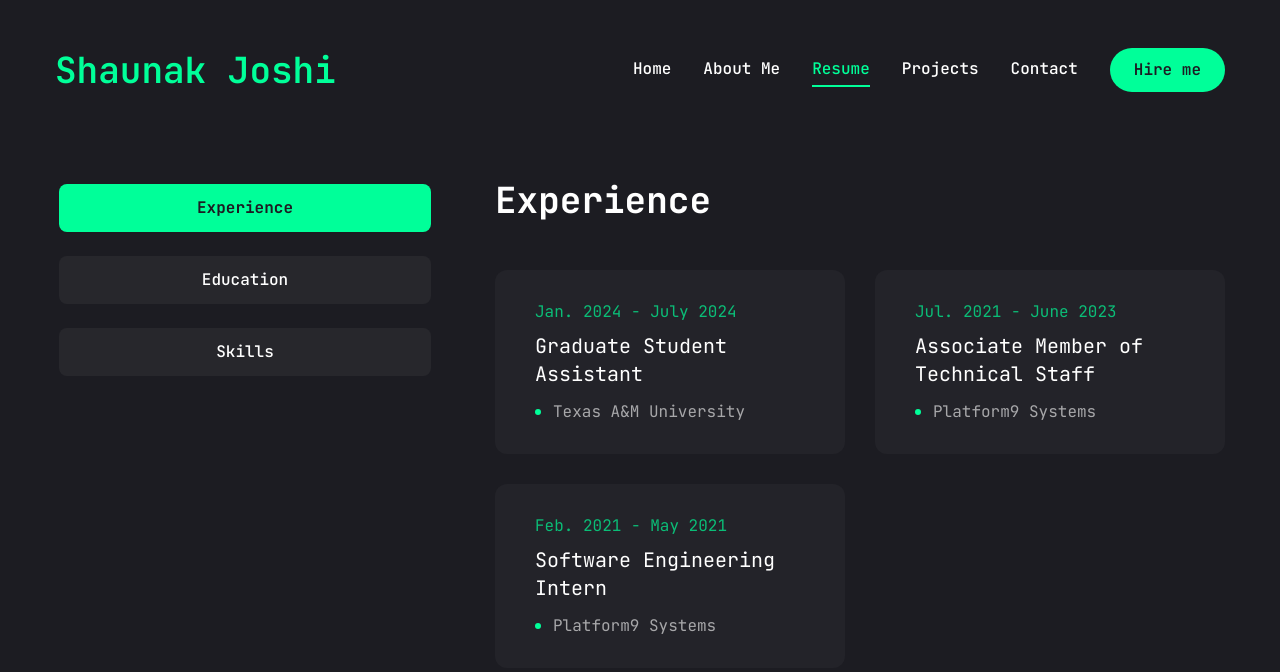
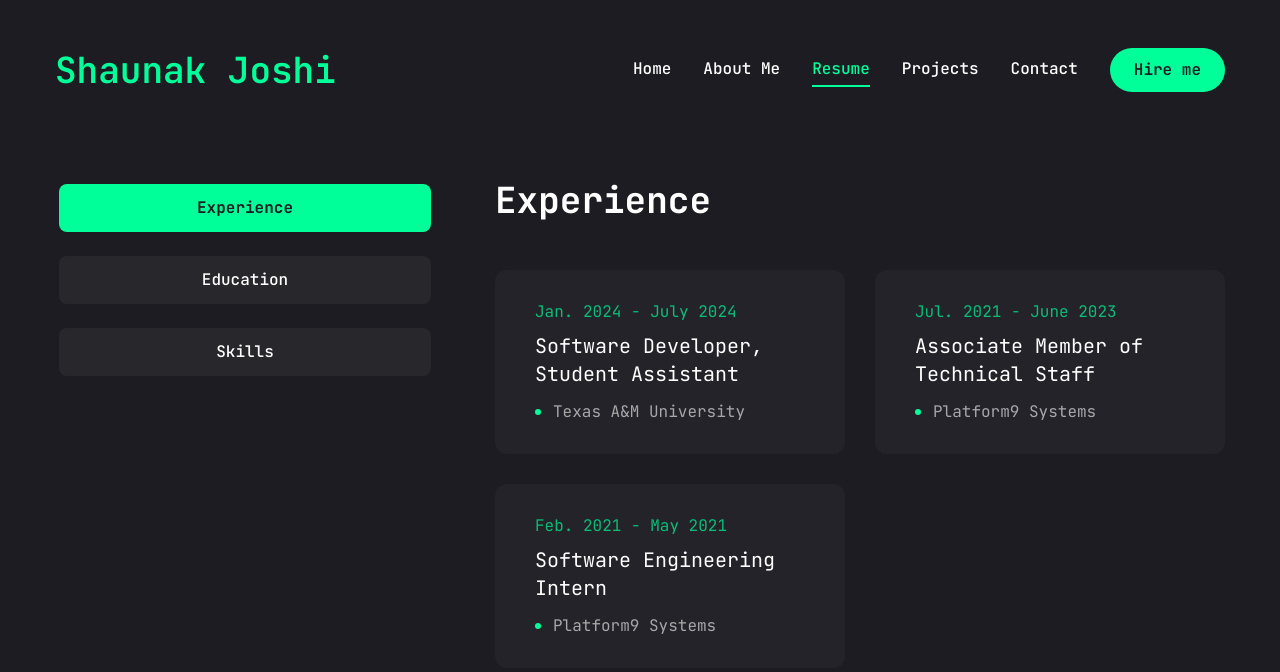
Before and after one commit to paramj6599/portfolio-param, a Next.js app: page /resume in a window 1280 px wide. Shown: the top 672 px of the page. Built offline with nearby package versions, Linux system fonts and the light colour scheme.

Commit message:
Updated part time position

```diff
--- a/app/resume/page.jsx
+++ b/app/resume/page.jsx
@@ -23,7 +23,7 @@ const experience = {
     items: [
         {
             company: "Texas A&M University",
-            position: "Graduate Student Assistant",
+            position: "Software Developer, Student Assistant",
             duration: "Jan. 2024 - July 2024",
         },
         {
```
